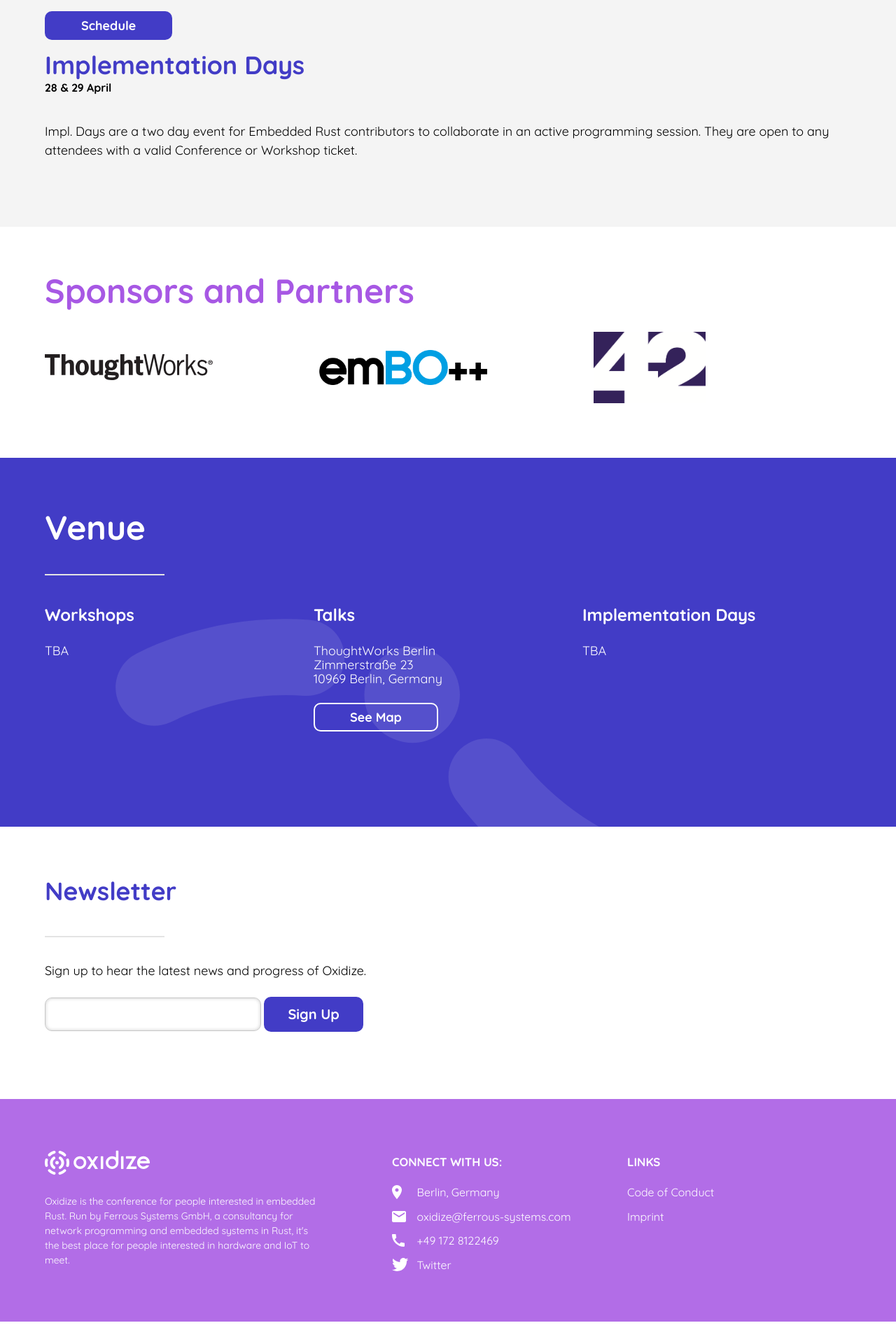
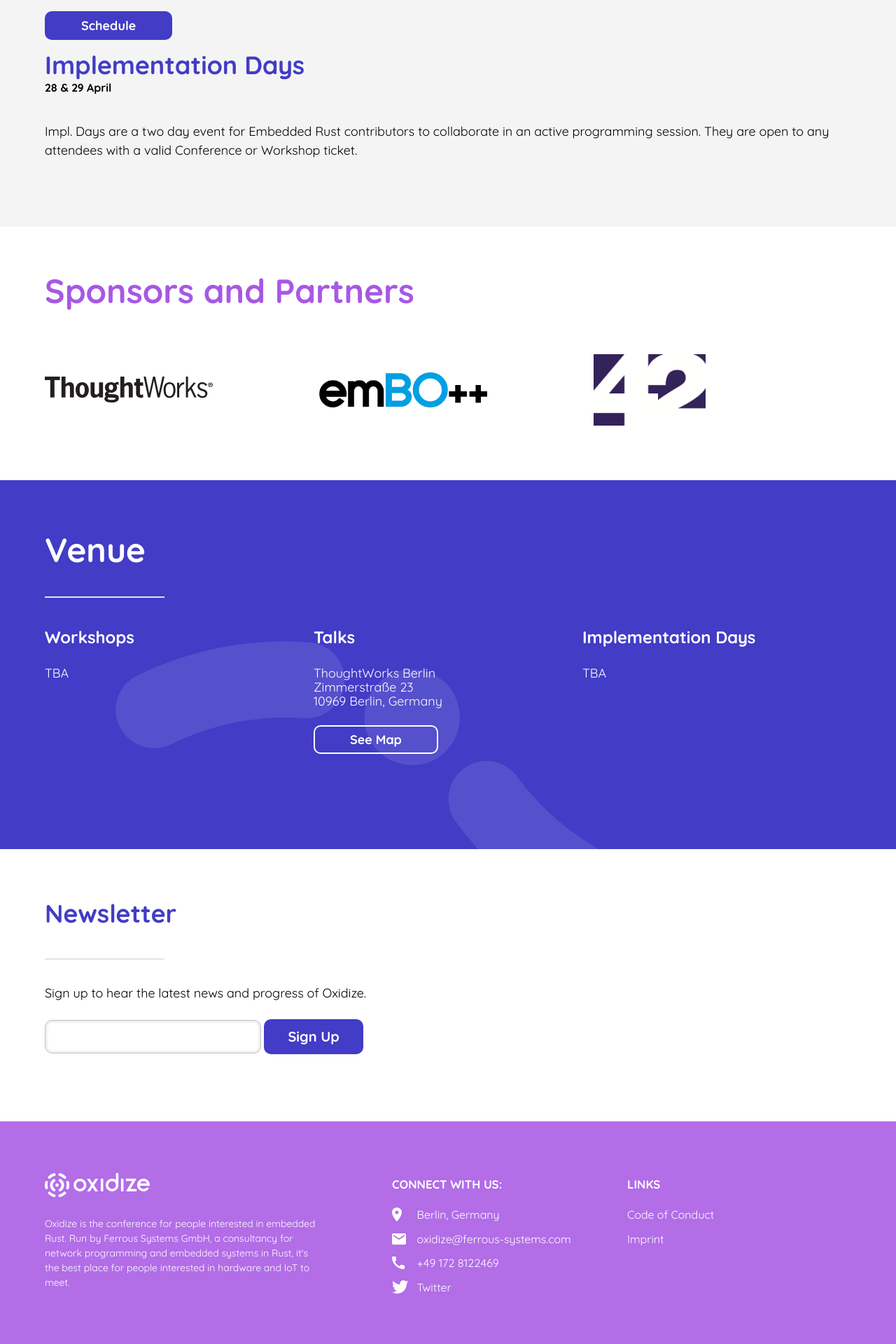
Before and after one commit to ferrous-systems/2019.oxidizeconf.com, a Jekyll site: the page built from _pages/index.md, in a window 1280 px wide. Shown: the part 1160-3080 px from the top of the page at 70% size. Built offline with Jekyll 4.4.1, drawn with Linux system fonts in a browser that asks for light colours; a script that is not in the unit is left out; before the commit the page ends 3048 px from its top, so only the background shows below that.

Commit message:
Fix for sponsors section

```diff
--- a/_sass/_components.scss
+++ b/_sass/_components.scss
@@ -341,8 +341,16 @@
     grid-gap: 1.5rem;
     grid-template-columns: 1fr;
     align-items: center;
+    margin-top: 3.5rem;
     @media screen and (min-width: 667px) {
       grid-template-columns: repeat(auto-fit, minmax(19rem, 1fr));
+    }
+    @media screen and (min-width: 667px) {
+      grid-template-columns: repeat(auto-fit, minmax(19rem, 1fr));
+    }
+    @media only screen and (max-width: 1118px) {
+      grid-gap: 3.5rem;
+      text-align: center;
     }
   }
   &_logo {
```
